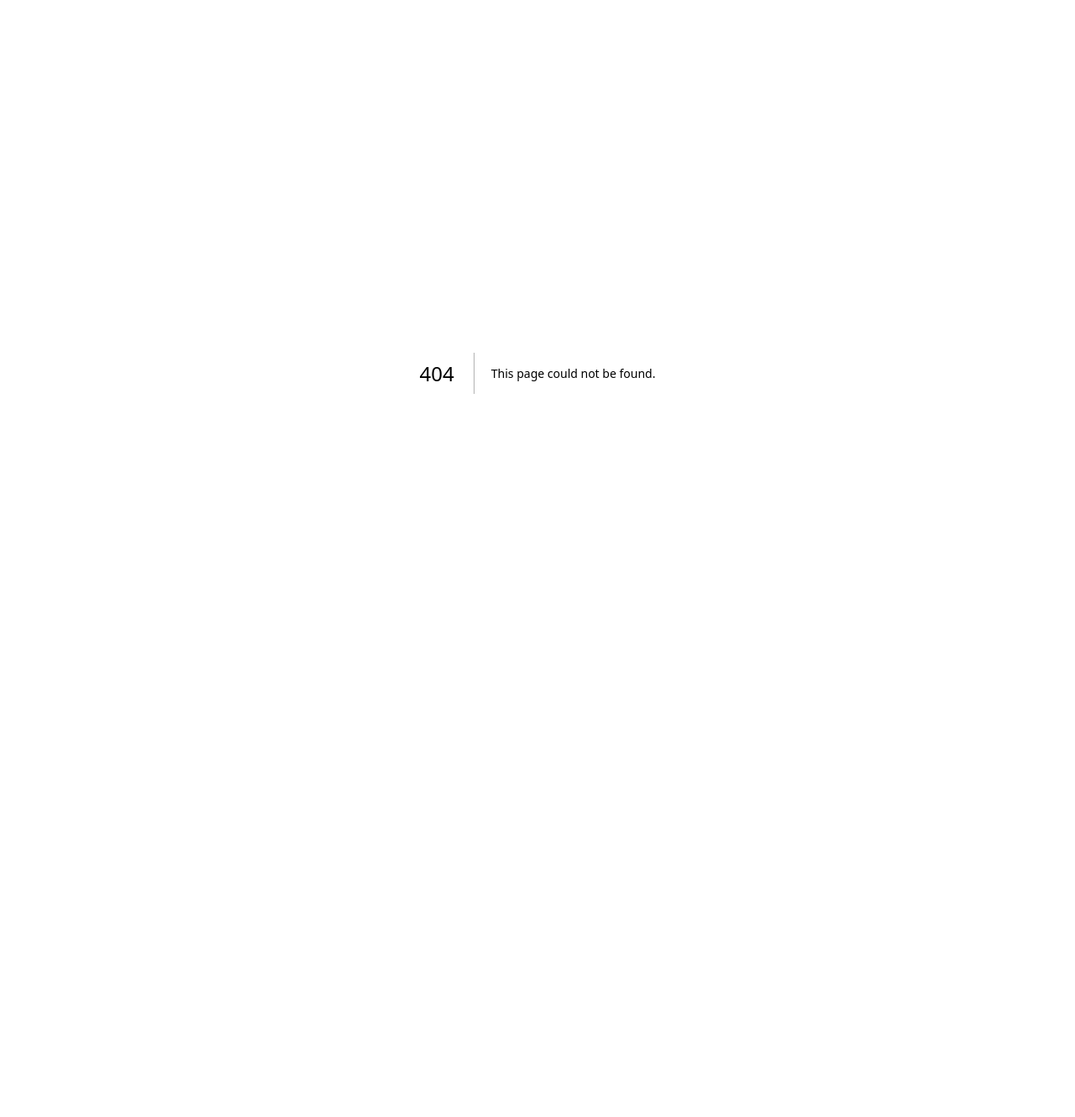
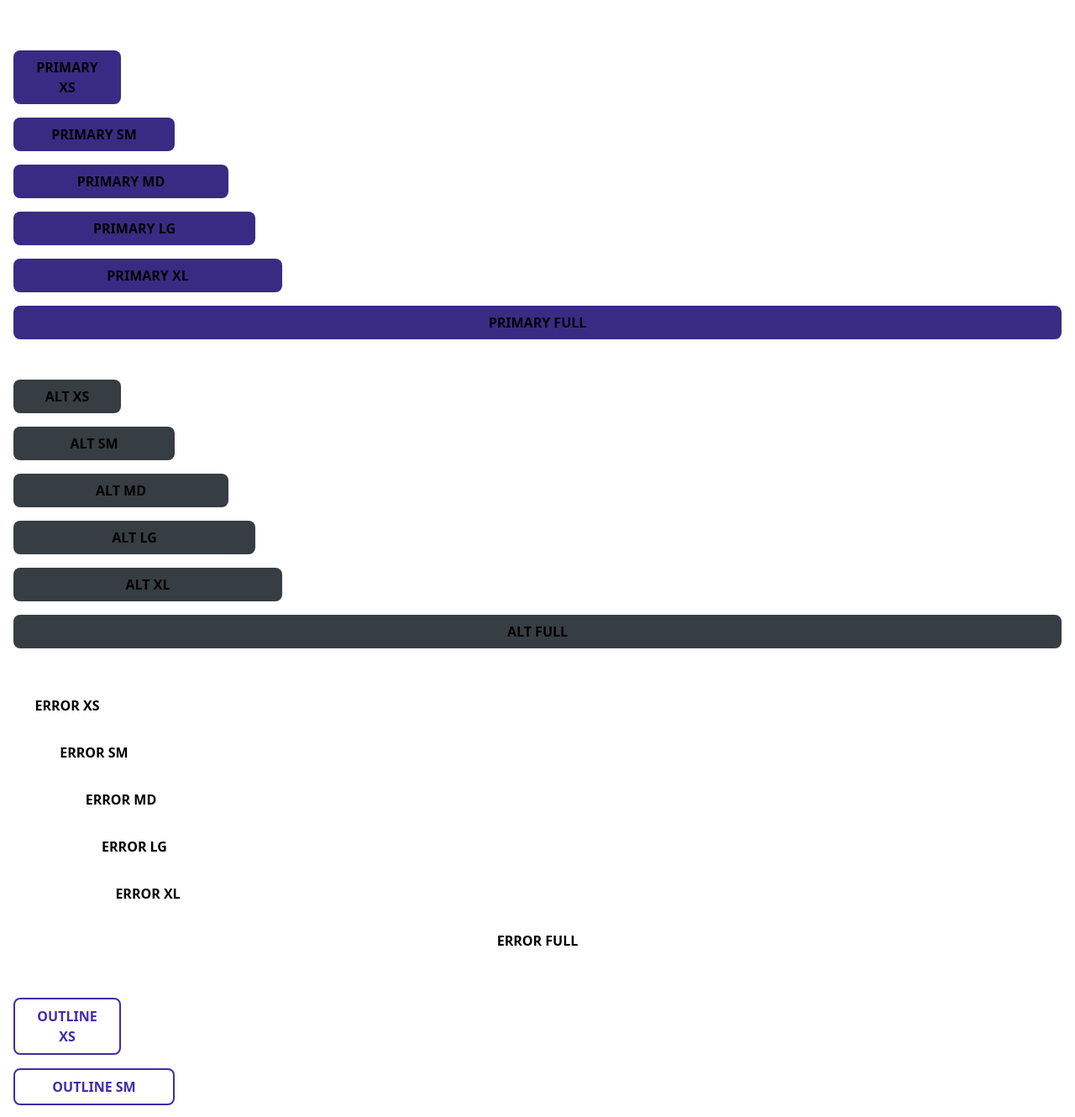
Before and after one commit to DevPres/recipes_nextjs, a Next.js app: page /showcase in a window 1280 px wide. Before the commit this address had no page. Shown: the part 116-1446 px from the top of the page at 84% size. Before the commit the page ends 960 px from the top, so only its background shows below. Built offline with nearby package versions, Linux system fonts and the light colour scheme.

Commit message:
creted showcase page for buttons

```diff
--- /dev/null
+++ b/pages/showcase.tsx
@@ -0,0 +1,58 @@
+import Button from "@/components/Buttons/Button";
+
+export default function ShowCase() {
+
+  const handleClick = (data: any = null)  => {
+    console.log(data)
+  }
+  return (
+    <>
+    <div className="flex flex-col gap-x-8 gap-y-4 flex-wrap">
+        <div className="flex flex-col gap-x-8 gap-y-4 flex-wrap p-4">
+          <Button onClick={(e) => handleClick(e)} text="primary xs" color="primary"  size='xs'></Button>
+          <Button onClick={(e) => handleClick(e)} text="primary sm" color="primary"  size='sm'></Button>
+          <Button text="primary md" color="primary"  size='md'></Button>
+          <Button text="primary lg" color="primary"  size='lg'></Button>
+          <Button text="primary xl" color="primary"  size='xl'></Button>
+          <Button text="primary full" color="primary"  size='full'></Button>
+        </div>
+
+        <div className="flex flex-col gap-x-8 gap-y-4 flex-wrap p-4">
+          <Button text="alt xs" color="alt"  size='xs'></Button>
+          <Button text="alt sm" color="alt"  size='sm'></Button>
+          <Button text="alt md" color="alt"  size='md'></Button>
+          <Button text="alt lg" color="alt"  size='lg'></Button>
+          <Button text="alt xl" color="alt"  size='xl'></Button>
+          <Button text="alt full" color="alt"  size='full'></Button>
+        </div>
+
+        <div className="flex flex-col gap-x-8 gap-y-4 flex-wrap p-4">
+          <Button text="error xs" color="error"  size='xs'></Button>
+          <Button text="error sm" color="error"  size='sm'></Button>
+          <Button text="error md" color="error"  size='md'></Button>
+          <Button text="error lg" color="error"  size='lg'></Button>
+          <Button text="error xl" color="error"  size='xl'></Button>
+          <Button text="error full" color="error"  size='full'></Button>
+        </div>
+
+        <div className="flex flex-col gap-x-8 gap-y-4 flex-wrap p-4">
+          <Button text="outline xs" color="outline"  size='xs'></Button>
+          <Button text="outline sm" color="outline"  size='sm'></Button>
+          <Button text="outline md" color="outline"  size='md'></Button>
+          <Button text="outline lg" color="outline"  size='lg'></Button>
+          <Button text="outline xl" color="outline"  size='xl'></Button>
+          <Button text="outline full" color="outline"  size='full'></Button>
+        </div>
+        <div className="flex flex-col gap-x-8 gap-y-4 flex-wrap p-4">
+          <Button text="outline xs" color="outline"  size='xs'></Button>
+          <Button text="outline sm" color="outline"  size='sm'></Button>
+          <Button text="outline md" color="outline"  size='md'></Button>
+          <Button text="outline lg" color="outline"  size='lg'></Button>
+          <Button text="outline xl" color="outline"  size='xl'></Button>
+          <Button text="outline full" color="outline"  size='full'></Button>
+        </div>
+      </div>
+
+    </>
+  )
+}
```
